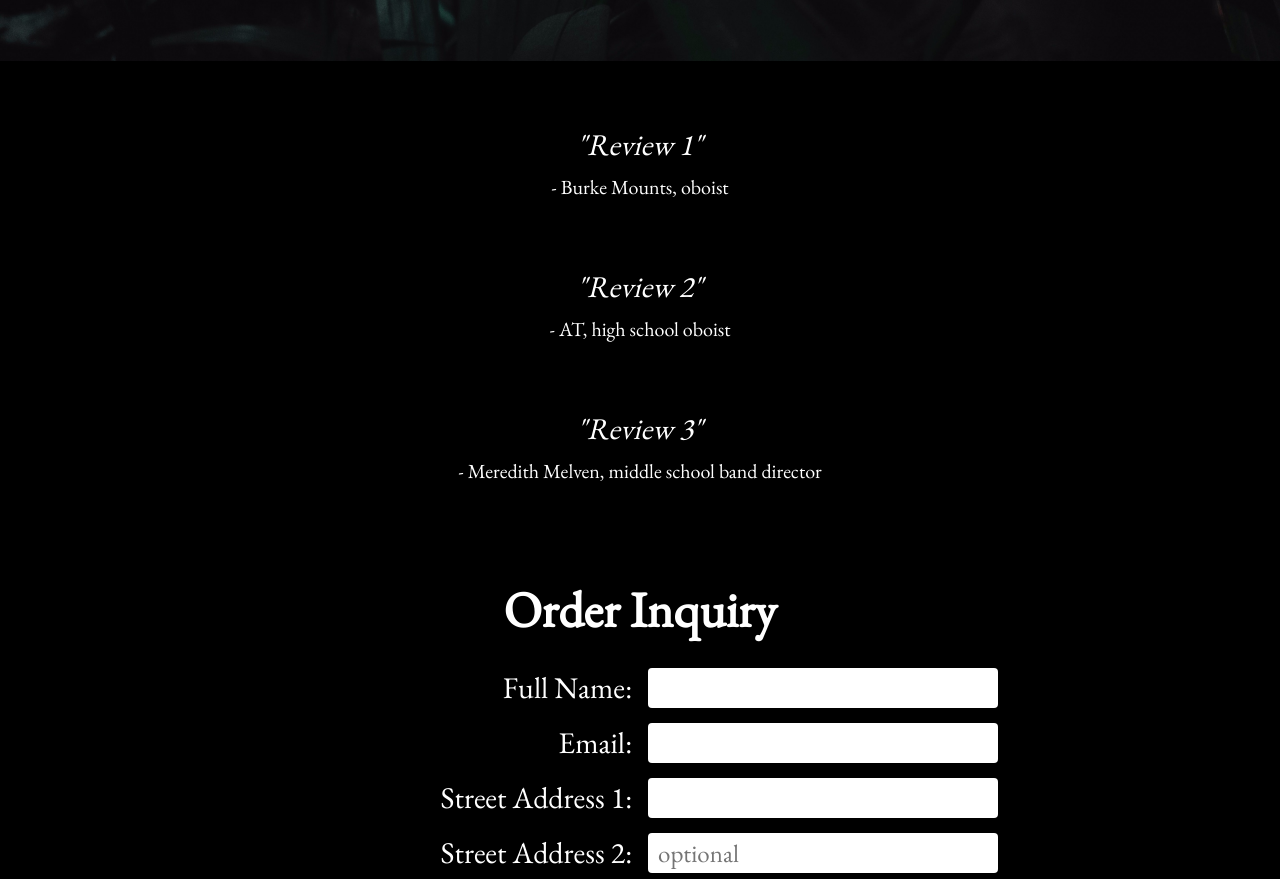
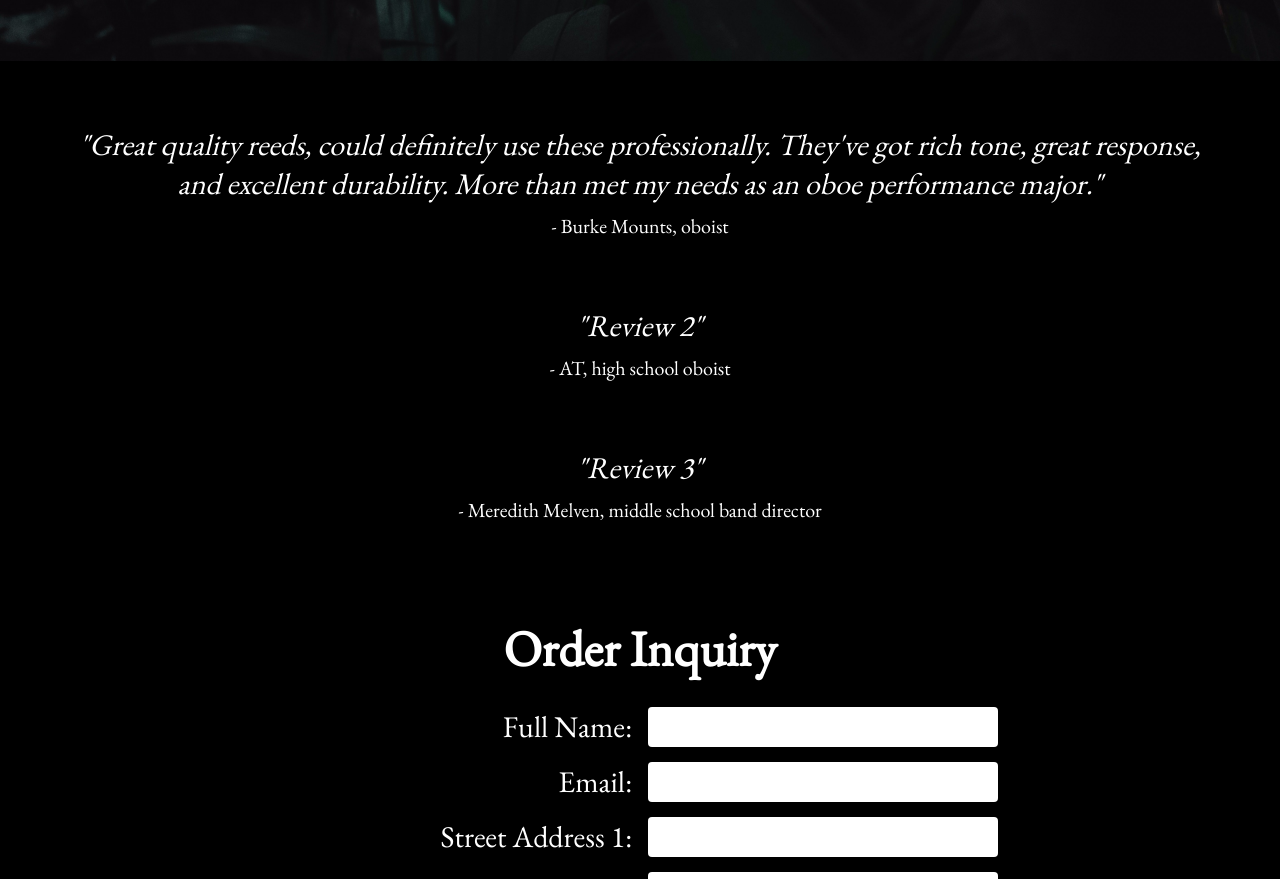
Before and after one commit to clairebogdan/bogdanreeds_website, a React (Create React App) app: page / in a window 1280 px wide. Shown: the part 862-1741 px from the top of the page. Built offline with nearby package versions, Linux system fonts and the light colour scheme.

Commit message:
added burke's review

```diff
--- a/src/components/pages/Home.js
+++ b/src/components/pages/Home.js
@@ -10,7 +10,9 @@ export default function Home() {
 
         <div className="review">
             <div className="quote">
-                "Review 1"
+                "Great quality reeds, could definitely use these professionally. They've
+                got rich tone, great response, and excellent durability. More than met my needs as an oboe
+                performance major."
                 <br/>
                 <span className='sig'>- Burke Mounts, oboist</span>
             </div>
```
